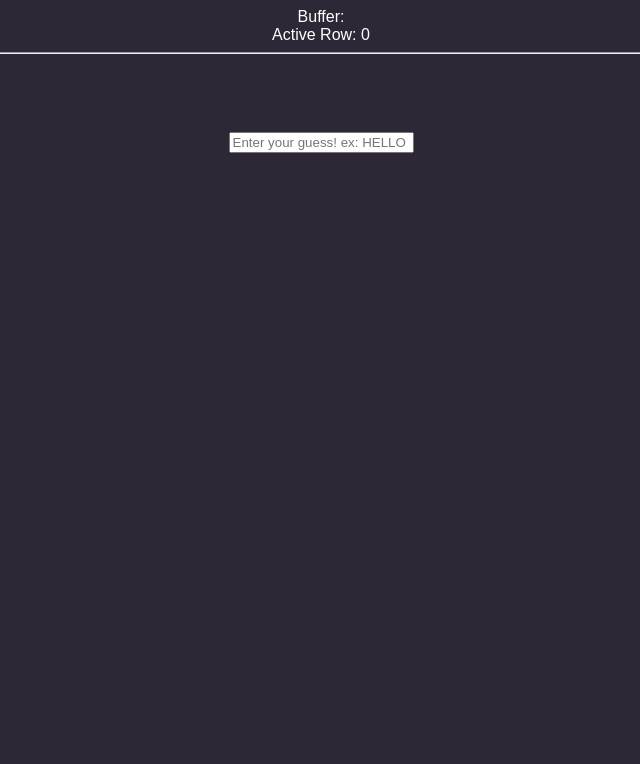
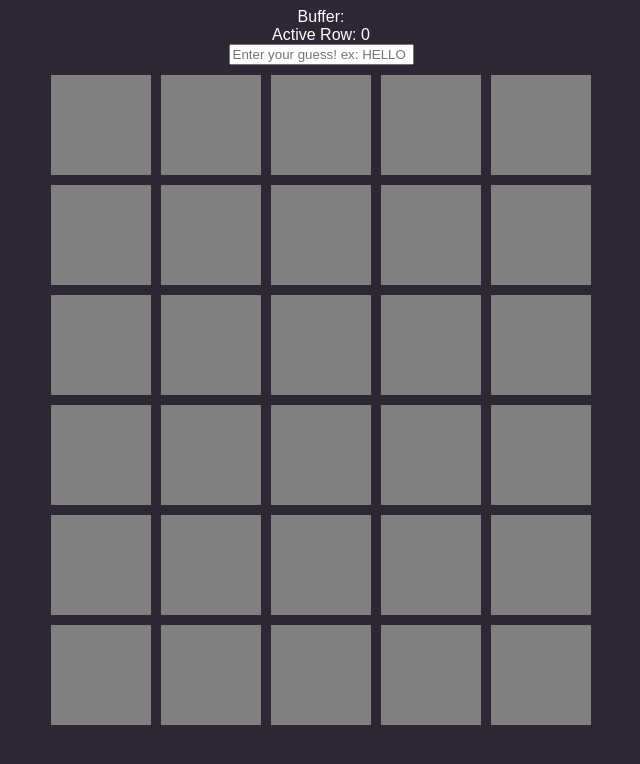
Before and after one commit to eleon479/wordle-clone, a React (Create React App) app: page / in a window 1280 px wide. Shown: the top 764 px of the page, without its empty margins (319-959 px from the left). Built offline with nearby package versions, Linux system fonts and the light colour scheme.

Commit message:
add tile-based styling and evaluate result

```diff
--- a/src/App.js
+++ b/src/App.js
@@ -1,83 +1,18 @@
 import { Tile } from "./components/Tile";
 import { Row } from "./components/Row";
+import { Grid } from "./components/Grid";
+import { Control } from "./components/Control";
 import "./styles.css";
-import { useEffect, useState } from "react";
-import { GameProvider } from "./contexts/GameState";
+import React, { useEffect, useState, useContext } from "react";
+import { GameProvider, GameContext } from "./contexts/GameState";
 
 export default function App() {
-  const [guessRows, setGuessRows] = useState([]);
-  const [activeRow, setActiveRow] = useState(0);
-  const [currentGuess, setCurrentGuess] = useState("");
-  const rowCount = 6;
-  const letterCount = 5;
-  const targetWord = "hello";
-
-  useEffect(() => {
-    let buildGuessRows = [];
-    for (let i = 0; i < rowCount; i++) {
-      buildGuessRows.push({
-        letters: "",
-        complete: false
-      });
-    }
-    setGuessRows(buildGuessRows);
-  }, []);
-
-  useEffect(() => {
-    if (activeRow === rowCount) {
-      alert("You lose :(");
-    }
-  }, [activeRow]);
-
-  const handleSubmit = (event) => {
-    event.preventDefault();
-
-    if (currentGuess.length !== letterCount) {
-      return;
-    }
-
-    // perform word check / validation here...
-    // ...
-
-    if (currentGuess.toLowerCase() === targetWord) {
-      alert("Game over! You win.");
-      // implement some game reset
-    } else {
-      const newGuessRows = guessRows;
-      newGuessRows[activeRow] = {
-        letters: currentGuess,
-        complete: true
-      };
-
-      setGuessRows(newGuessRows);
-      setActiveRow(activeRow + 1);
-      setCurrentGuess("");
-    }
-  };
-
   return (
-    <GameProvider>
-      <div className="App">
-        Buffer: {currentGuess}
-        <br />
-        Active Row: {activeRow}
-        <hr />
-        <div className="Grid">
-          {guessRows.map((guess) => {
-            return <Row letters={guess.letters} />;
-          })}
-        </div>
-        <br />
-        <form onSubmit={handleSubmit}>
-          <input
-            maxLength={letterCount}
-            type="text"
-            value={currentGuess}
-            onChange={(e) => setCurrentGuess(e.target.value)}
-            placeholder="Enter your guess! ex: HELLO"
-          />
-        </form>
-      </div>
-    </GameProvider>
+    <div className="App">
+      <GameProvider>
+        <Control />
+        <Grid />
+      </GameProvider>
+    </div>
   );
 }
--- /dev/null
+++ b/src/components/Control.js
@@ -0,0 +1,41 @@
+import React, { useContext, useState } from 'react';
+import { GameContext } from '../contexts/GameState';
+
+export const Control = () => {
+  const { activeRow, letterCount, targetWord, addGuess } = useContext(GameContext);
+  const [currentGuess, setCurrentGuess] = useState("");
+  const onSubmit = (event) => {
+    event.preventDefault();
+
+    if (currentGuess.length !== letterCount) {
+      return;
+    }
+
+    // perform word check / validation here...
+    // ...
+
+    if (currentGuess.toLowerCase() === targetWord) {
+      alert("Game over! You win.");
+      // implement some game reset
+    } else {
+      addGuess(currentGuess);
+      setCurrentGuess("");
+    }
+  };
+
+  return (
+    <div>
+      Buffer: {currentGuess}<br />
+      Active Row: {activeRow}
+      <form onSubmit={onSubmit}>
+        <input
+          type="text"
+          value={currentGuess}
+          onChange={(e) => setCurrentGuess(e.target.value)}
+          maxLength={letterCount}
+          placeholder="Enter your guess! ex: HELLO"
+        />
+      </form>
+    </div>
+  );
+};
--- /dev/null
+++ b/src/components/Grid.js
@@ -0,0 +1,14 @@
+import React, { useContext } from 'react';
+import { GameContext } from '../contexts/GameState';
+import { Row } from './Row';
+
+export const Grid = () => {
+  const { guessRows } = useContext(GameContext);
+  return (
+    <div className="Grid">
+      {guessRows.map((guess, index) => {
+        return <Row guess={guess} key={index.toString()} rowIndex={index} />;
+      })}
+    </div>
+  );
+};
--- a/src/components/Row.js
+++ b/src/components/Row.js
@@ -2,15 +2,20 @@ import React, { useEffect, useState, useContext } from "react";
 import { Tile } from "./Tile";
 import { GameContext } from "../contexts/GameState";
 
-export const Row = ({ letters }) => {
-  const context = useContext(GameContext);
+export const Row = ({ guess, rowIndex }) => {
+  const { rowCount, letterCount } = useContext(GameContext);
 
-  console.log(letters);
+  console.log(guess);
+
+  const tileList = guess.complete ? guess.letters.split("").map((letter, index) =>
+    <Tile charIndex={index} key={index.toString()} letter={letter} />
+  ) : Array(letterCount).fill('').map((val, index) =>
+    <Tile charIndex={index} key={index.toString()} letter={val} />
+  )
+
   return (
     <div className="Row">
-      {letters.split("").map((letter) => {
-        return <Tile letter={letter} />;
-      })}
+      {tileList}
     </div>
   );
 };
--- a/src/components/Tile.js
+++ b/src/components/Tile.js
@@ -1,5 +1,25 @@
-import React, { useState } from "react";
+import React, { useContext, useState, useEffect } from "react";
+import { GameContext } from "../contexts/GameState";
 
-export const Tile = ({ letter }) => {
-  return <div className="Tile">{letter}</div>;
+export const Tile = ({ letter, charIndex }) => {
+  const guessResultMap = {
+    correct: 'Tile correct',
+    wrong: 'Tile wrong',
+    empty: 'Tile empty'
+  }
+
+  const { targetWord } = useContext(GameContext);
+  const [guessResult, setGuessResult] = useState(guessResultMap.empty);
+
+  useEffect(() => {
+    if (letter === targetWord.charAt(charIndex)) {
+      setGuessResult(guessResultMap.correct)
+    } else if (letter) {
+      setGuessResult(guessResultMap.wrong)
+    } else {
+      setGuessResult(guessResultMap.empty)
+    }
+  }, [letter])
+
+  return <div className={guessResult}>{letter}</div>;
 };
--- a/src/contexts/AppReducer.js
+++ b/src/contexts/AppReducer.js
@@ -1,5 +1,21 @@
 export default (state, action) => {
   switch (action.type) {
+    case 'ADD_GUESS':
+      return {
+        ...state,
+        guessRows: state.guessRows.map(guess => {
+          if (guess.id === state.activeRow) {
+            return {
+              id: guess.id,
+              letters: action.payload,
+              complete: true
+            }
+          } else {
+            return guess
+          }
+        }),
+        activeRow: state.activeRow + 1
+      }
     default:
       return state;
   }
--- a/src/contexts/GameState.js
+++ b/src/contexts/GameState.js
@@ -10,7 +10,11 @@ const initialState = {
     { id: 3, letters: "", complete: false },
     { id: 4, letters: "", complete: false },
     { id: 5, letters: "", complete: false }
-  ]
+  ],
+  activeRow: 0,
+  rowCount: 6,
+  letterCount: 5,
+  targetWord: 'hello'
 };
 
 // Create context
@@ -20,10 +24,22 @@ export const GameContext = createContext(initialState);
 export const GameProvider = ({ children }) => {
   const [state, dispatch] = useReducer(AppReducer, initialState);
 
+  function addGuess(guess) {
+    dispatch({
+      type: 'ADD_GUESS',
+      payload: guess
+    })
+  }
+
   return (
     <GameContext.Provider
       value={{
-        guessRows: state.guessRows
+        guessRows: state.guessRows,
+        activeRow: state.activeRow,
+        rowCount: state.rowCount,
+        letterCount: state.letterCount,
+        targetWord: state.targetWord,
+        addGuess
       }}
     >
       {children}
--- a/src/styles.css
+++ b/src/styles.css
@@ -15,8 +15,9 @@ body {
 .Row {
   display: flex;
   flex-direction: row;
-  justify-content: space-evenly;
+  justify-content: center;
   margin-top: 10px;
+  gap: 10px;
 }
 
 .Tile {
@@ -30,3 +31,11 @@ body {
   vertical-align: middle;
   line-height: 100px;
 }
+
+.empty {
+  background-color: grey;
+}
+
+.wrong {
+  background-color: red;
+}
```
Also changed, not shown: 2 other files (tests, documents, lock files or other folders).
